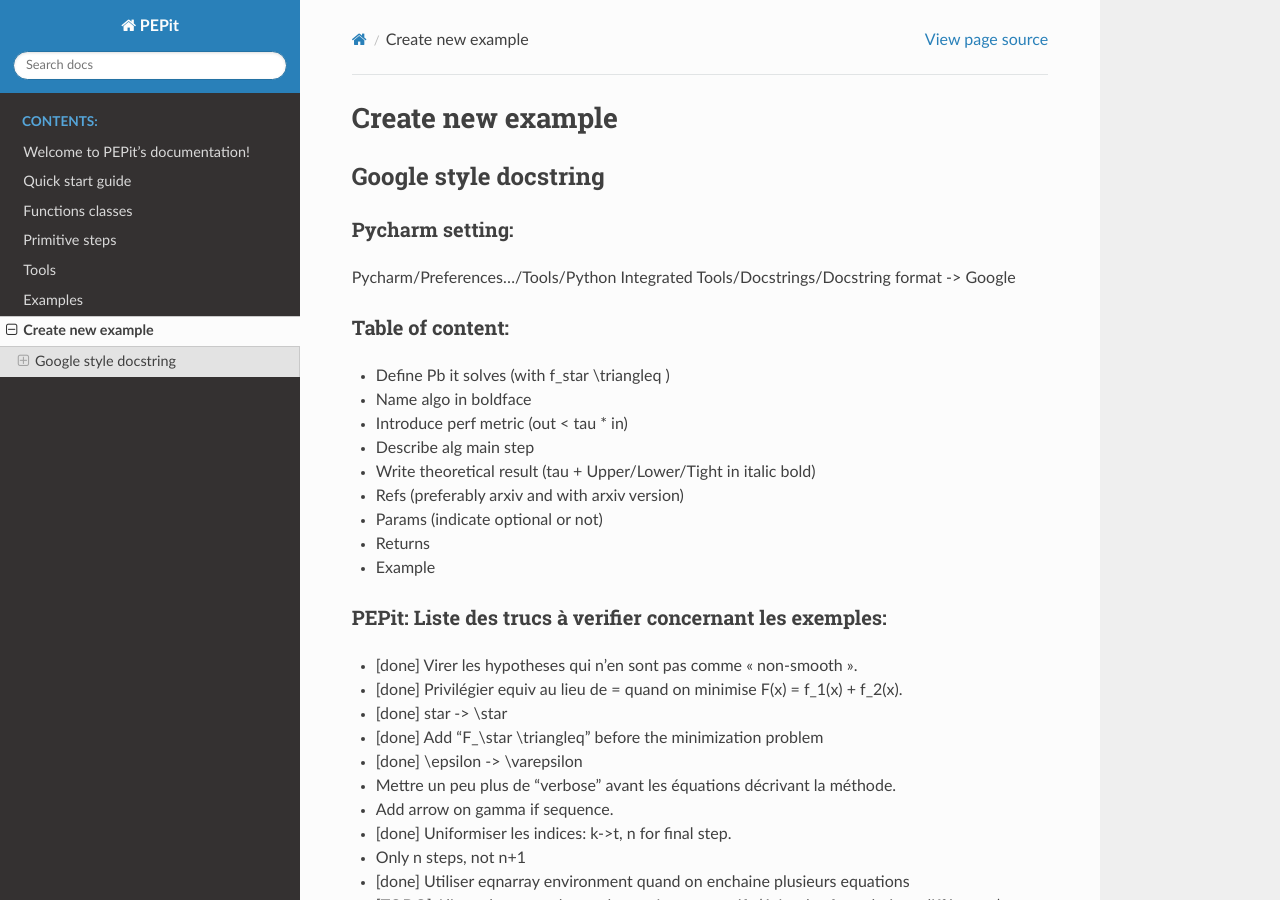
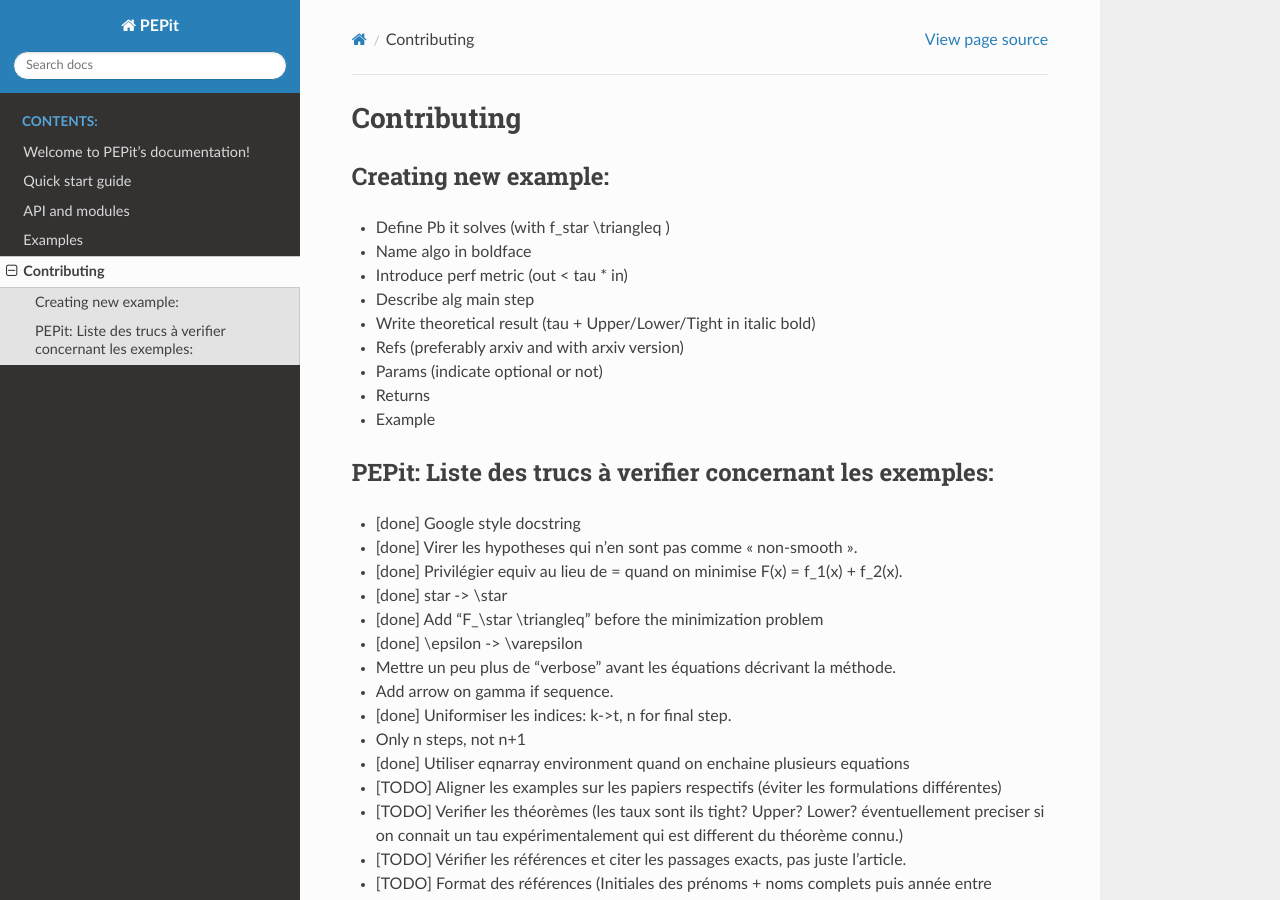
Before and after one commit to PerformanceEstimation/PEPit, a Sphinx documentation site: the page built from docs/source/contributing.rst, in a window 1280 px wide and 900 px high. Built offline with Sphinx 7.4.7 and the Read the Docs theme 2.0.0, drawn with Linux system fonts in a browser that asks for light colours.

Commit message:
Reorganize all the doc

```diff
--- /dev/null
+++ b/docs/source/api.rst
@@ -0,0 +1,11 @@
+API and modules
+===============
+
+.. toctree::
+   :maxdepth: 2
+   :caption: Contents:
+
+   api/main_modules
+   api/functions_and_operators
+   api/steps
+   api/tools
--- a/docs/source/contributing.rst
+++ b/docs/source/contributing.rst
@@ -1,15 +1,8 @@
-Create new example
-==================
+Contributing
+============
 
-Google style docstring
-----------------------
-
-Pycharm setting:
-^^^^^^^^^^^^^^^^
-Pycharm/Preferences…/Tools/Python Integrated Tools/Docstrings/Docstring format -> Google
-
-Table of content:
-^^^^^^^^^^^^^^^^^
+Creating new example:
+^^^^^^^^^^^^^^^^^^^^^
 - Define Pb it solves (with f\_\star \\triangleq )
 
 - Name algo in boldface
@@ -30,6 +23,8 @@
 
 PEPit: Liste des trucs à verifier concernant les exemples:
 ^^^^^^^^^^^^^^^^^^^^^^^^^^^^^^^^^^^^^^^^^^^^^^^^^^^^^^^^^^
+
+- [done] Google style docstring
 
 - [done] Virer les hypotheses qui n’en sont pas comme « non-smooth ».
 
--- a/docs/source/quickstart.rst
+++ b/docs/source/quickstart.rst
@@ -2,5 +2,3 @@
 -----------------
 
 TODO fill it
-
-Maybe include README.md
```
Also changed, not shown: docs/source/api/main_modules.rst (added, +41 -0 lines), docs/source/index.rst (+7 -36 lines), docs/source/api/functions.rst (renamed from docs/source/functions.rst), docs/source/api/functions_and_operators.rst (renamed from docs/source/functions_and_operators.rst), docs/source/api/operators.rst (renamed from docs/source/operators.rst), docs/source/api/steps.rst (renamed from docs/source/steps.rst), docs/source/api/tools.rst (renamed from docs/source/tools.rst).
